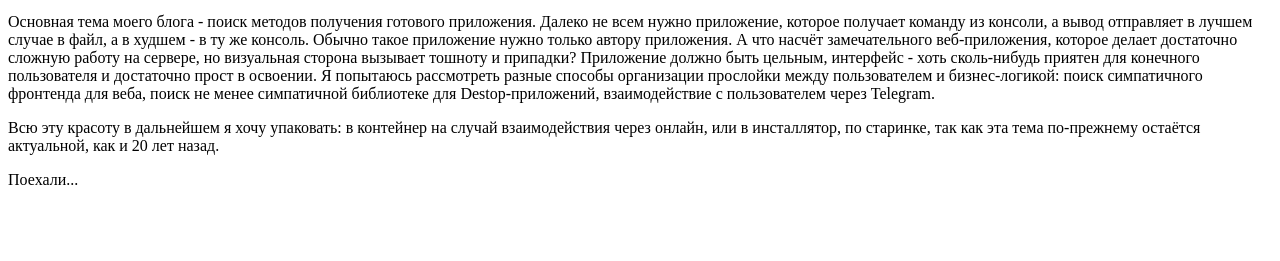
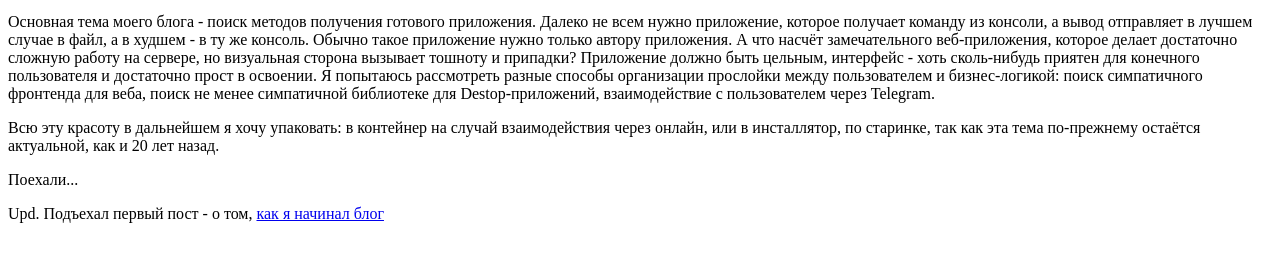
Before and after one commit to Paberu/paberu.github.io, a plain HTML site: page index.html in a window 1280 px wide. Shown: the part 119-380 px from the top of the page. Drawn offline with Linux system fonts and the light colour scheme.

Commit message:
Update index.html

```diff
--- a/index.html
+++ b/index.html
@@ -11,5 +11,7 @@
 	<p>Основная тема моего блога - поиск методов получения готового приложения. Далеко не всем нужно приложение, которое получает команду из консоли, а вывод отправляет в лучшем случае в файл, а в худшем - в ту же консоль. Обычно такое приложение нужно только автору приложения. А что насчёт замечательного веб-приложения, которое делает достаточно сложную работу на сервере, но визуальная сторона вызывает тошноту и припадки? Приложение должно быть цельным, интерфейс - хоть сколь-нибудь приятен для конечного пользователя и достаточно прост в освоении. Я попытаюсь рассмотреть разные способы организации прослойки между пользователем и бизнес-логикой: поиск симпатичного фронтенда для веба, поиск не менее симпатичной библиотеке для Destop-приложений, взаимодействие с пользователем через Telegram.</p>
 	<p>Всю эту красоту в дальнейшем я хочу упаковать: в контейнер на случай взаимодействия через онлайн, или в инсталлятор, по старинке, так как эта тема по-прежнему остаётся актуальной, как и 20 лет назад.</p>
 	<p>Поехали...</p>
+
+	<p> Upd. Подъехал первый пост - о том, <a href="2023-11-06.html">как я начинал блог</a></p>
 </body>
 </html>
```
